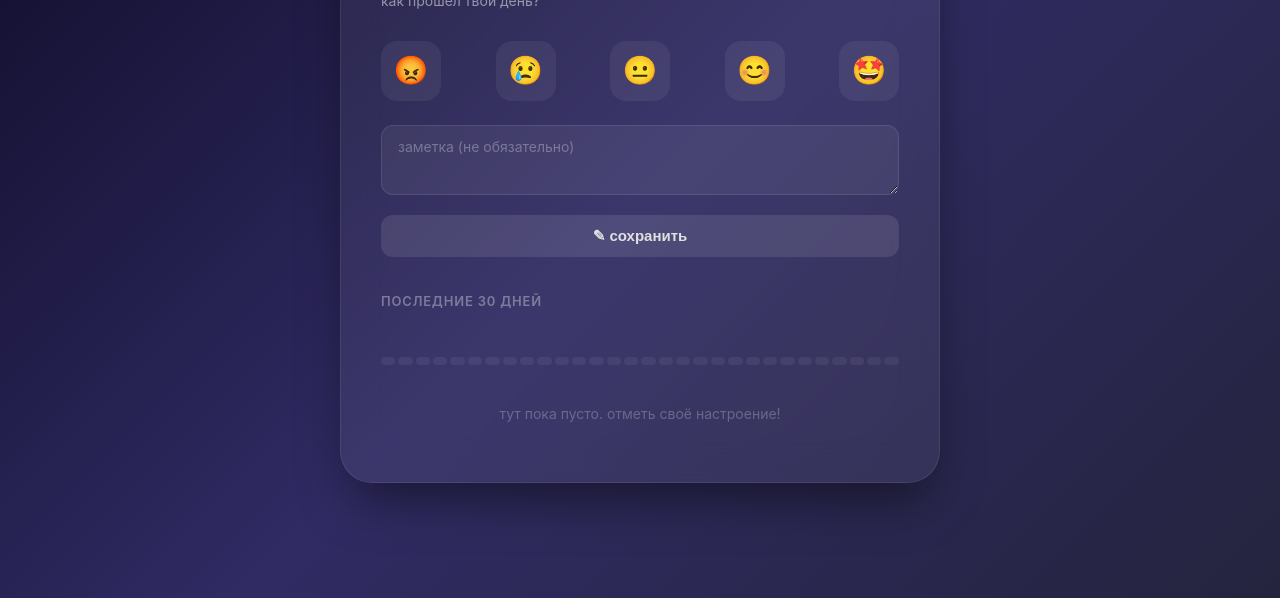
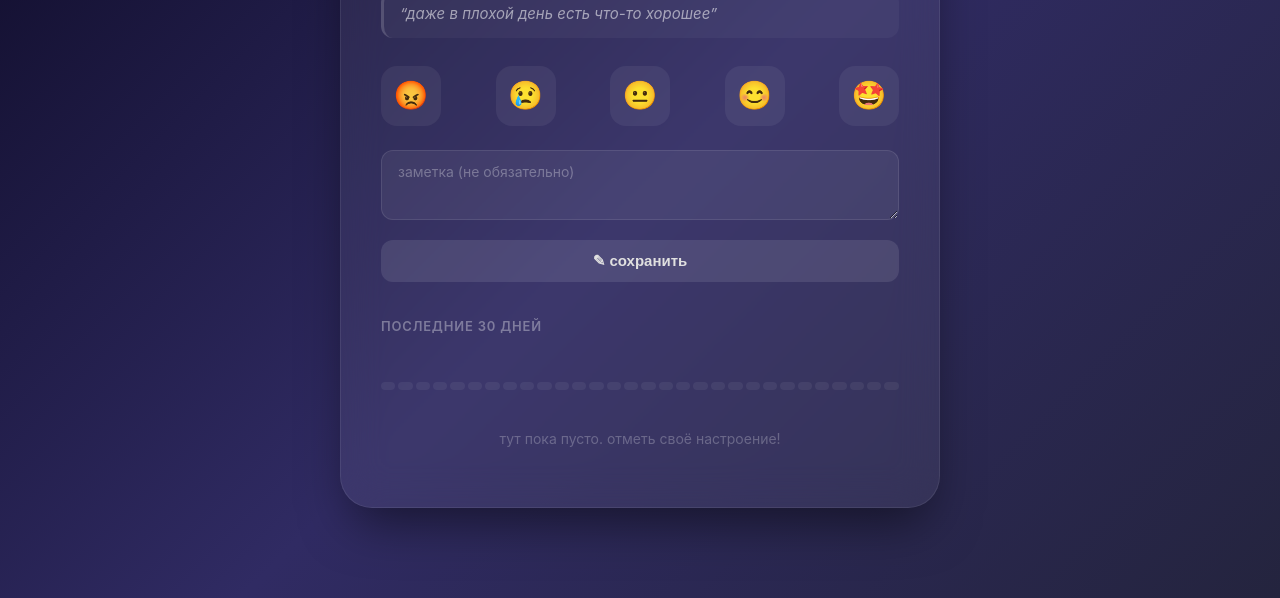
Before and after one commit to achepurnov/mood-tracker, a plain HTML site: page index.html in a window 1280 px wide. Shown: the part 202-800 px from the top of the page. Drawn offline with Linux system fonts and the light colour scheme.

Commit message:
feat: daily quote under subtitle

```diff
--- a/index.html
+++ b/index.html
@@ -35,8 +35,23 @@
   .subtitle {
     font-size: 14px;
     color: rgba(255,255,255,0.5);
-    margin-bottom: 32px;
+    margin-bottom: 8px;
   }
+  .quote {
+    font-size: 15px;
+    font-style: italic;
+    color: rgba(255,255,255,0.55);
+    margin-bottom: 28px;
+    padding: 12px 16px;
+    background: rgba(255,255,255,0.04);
+    border-radius: 12px;
+    border-left: 3px solid rgba(255,255,255,0.15);
+    line-height: 1.5;
+    min-height: 22px;
+    transition: opacity 0.3s;
+  }
+  .quote::before { content: '\201C'; }
+  .quote::after { content: '\201D'; }
   .moods {
     display: flex;
     justify-content: space-between;
@@ -223,6 +238,8 @@
   <h1>mood tracker</h1>
   <p class="subtitle">как прошёл твой день?</p>
 
+  <div class="quote" id="quote"></div>
+
   <div class="moods">
     <button class="mood-btn" data-mood="1" title="ужасно">😡</button>
     <button class="mood-btn" data-mood="2" title="плохо">😢</button>
@@ -277,6 +294,45 @@
   const MOOD_COLORS = { 1: '#ef4444', 2: '#f97316', 3: '#eab308', 4: '#22c55e', 5: '#8b5cf6' };
   const MOOD_LABELS = { 1: 'ужасно', 2: 'плохо', 3: 'нормально', 4: 'хорошо', 5: 'отлично' };
   const STORAGE_KEY = 'moodtracker';
+
+  const QUOTES = [
+    'каждый день — это новая возможность',
+    'даже маленький шаг — это прогресс',
+    'твоё настроение — твой выбор',
+    'будь добрее к себе',
+    'ты уже справляешься лучше, чем думаешь',
+    'сегодня будет хороший день',
+    'сделай что-то, что сделает тебя счастливее',
+    'не забывай дышать',
+    'ты важен',
+    'даже в плохой день есть что-то хорошее',
+    'всё будет, но не сразу',
+    'главное — не останавливаться',
+    'позволь себе чувствовать',
+    'ты сильнее, чем кажется',
+    'каждая туча — с серебряной подкладкой',
+    'не сравнивай себя с другими',
+    'сегодня — отличный день, чтобы начать',
+    'будь собой',
+    'всё, что тебе нужно, уже есть внутри',
+    'ты заслуживаешь счастья',
+    'это тоже пройдёт',
+    'держи голову выше',
+    'маленькие победы — тоже победы',
+    'никогда не поздно',
+    'ты не один',
+    'сделай глубокий вдох',
+    'улыбнись, даже если не хочется',
+    'ты справишься',
+    'будь здесь и сейчас',
+    'всему своё время',
+  ];
+
+  function getDailyQuote() {
+    const today = new Date().toISOString().slice(0, 10);
+    const dayNum = parseInt(today.replace(/-/g, ''), 10);
+    return QUOTES[dayNum % QUOTES.length];
+  }
 
   let selectedMood = null;
 
@@ -435,6 +491,11 @@
     }
   }
 
+  function showDailyQuote() {
+    document.getElementById('quote').textContent = getDailyQuote();
+  }
+
+  showDailyQuote();
   renderChart();
   renderStats();
 </script>
```
